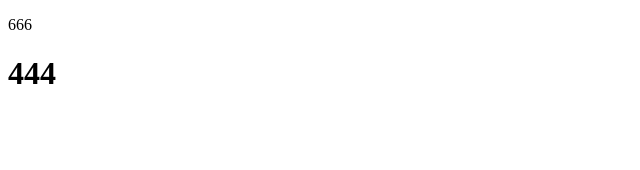
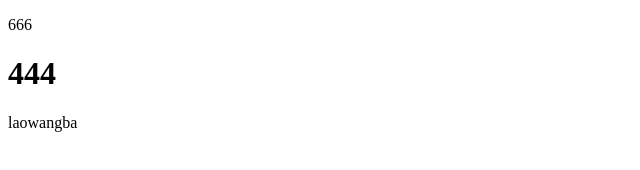
Before and after one commit to fine-dream/gitStudy, a plain HTML site: page index.html in a window 1280 px wide. Shown: the full height of the page, 0-640 px from the left. Drawn offline with Linux system fonts and the light colour scheme.

Commit message:
修改完

```diff
--- a/index.html
+++ b/index.html
@@ -7,5 +7,6 @@
 <body>
 	<p>666</p>
 	<h1>444</h1>
+	<div>laowangba</div>
 </body>
 </html>
```
